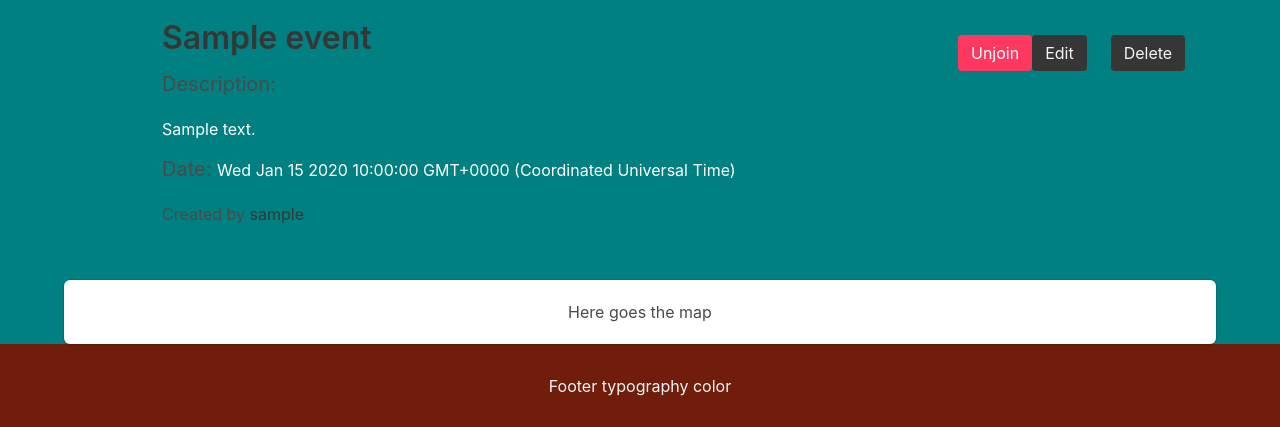
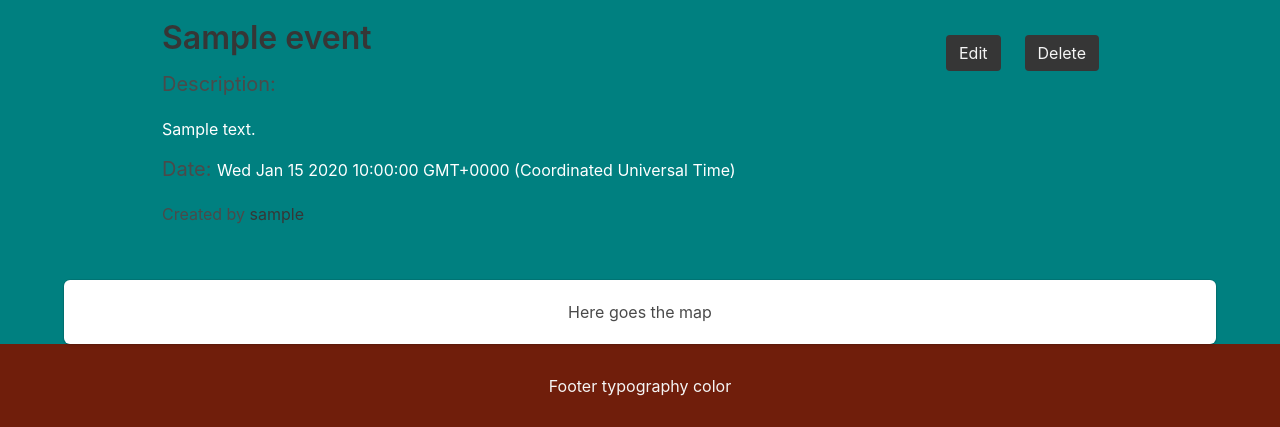
Before and after one commit to cosmihai/module2-project, a Node server app: page /event/600000000000000000000001 in a window 1280 px wide; the page is wider, and only the part inside the window is pictured. Shown: the part 66-493 px from the top of that part. Run offline with Node 20, Linux system fonts and the light colour scheme; a user stored in the database is signed in; tables that the repository leaves empty hold one stand-in row (values such as "Sample post"); some libraries are stand-ins or nearby versions.

Commit message:
comment out unjoin

```diff
--- a/catch-the-light/views/pages/event/event-detail.hbs
+++ b/catch-the-light/views/pages/event/event-detail.hbs
@@ -36,11 +36,11 @@
             </form>
           </p>
           {{/unless}}
-          <p class="control">
+          {{!-- <p class="control">
             <form method="POST" action="{{event._id}}/unjoin">
               <button class="button is-danger">Unjoin</button>
             </form>
-          </p>
+          </p> --}}
           <p class="control">
             <a href="#" class="button is-dark">
               Edit
```
